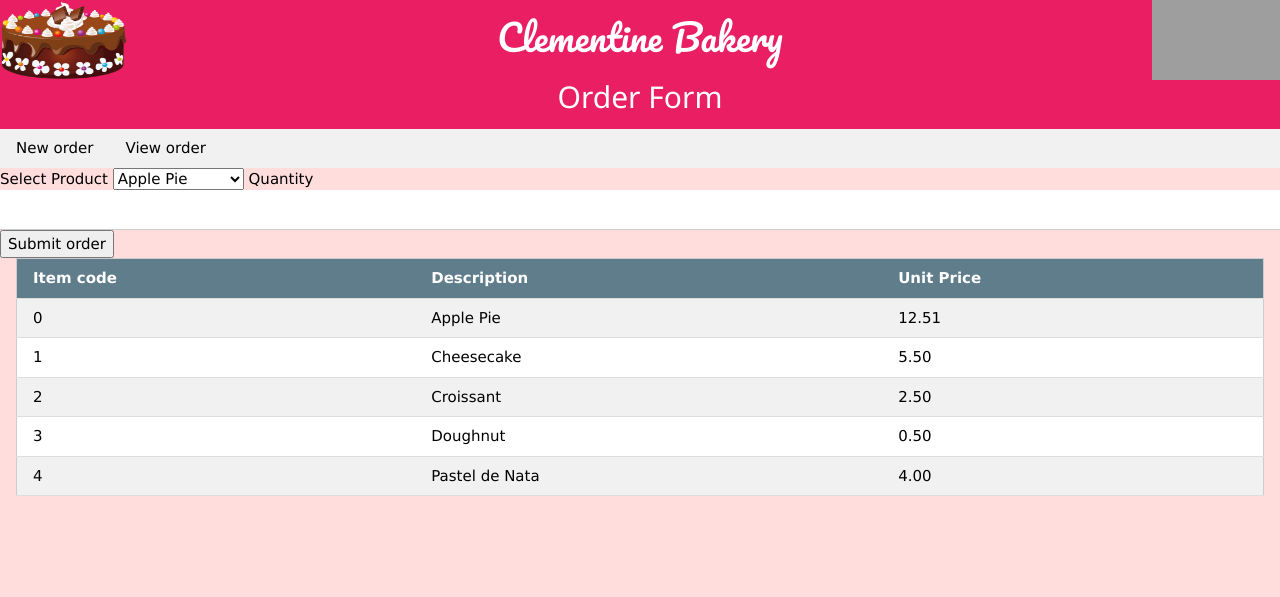
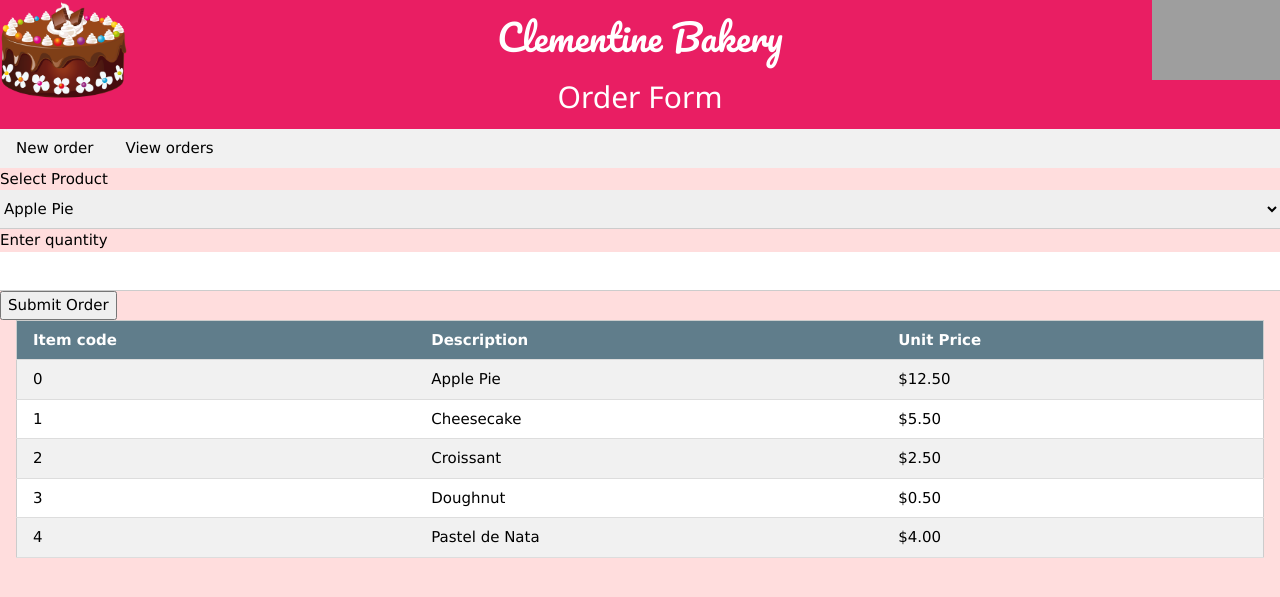
Before and after one commit to Shianne1/Web_Developement_Course, a PHP site: page / in a window 1280 px wide. Shown: the top 597 px of the page. Run offline with PHP 8.4, Linux system fonts and the light colour scheme; grey boxes are pictures that could not be loaded.

Commit message:
Update index.php and Menu.php
everything is working except for the chocolate cake image. I am not sure why it is big.

```diff
--- a/chp-03/Ch3_Bakery/index.php
+++ b/chp-03/Ch3_Bakery/index.php
@@ -1,10 +1,13 @@
 <?php
 $productsArray = [
-    0=> ['Apple Pie', 12.51],
-    1=> ['Cheesecake', 5.5],
+    0 => ['Apple Pie', 12.5],
+    1 => ['Cheesecake', 5.50],
     2 => ['Croissant', 2.5],
     3 => ['Doughnut', 0.5],
-    4 => ['Pastel de Nata', 4]]?>
+    4 => ['Pastel de Nata', 4]];
+
+    $GLOBALS['productsArray'] = $productsArray;
+    ?>
 
 
 <!DOCTYPE html>
@@ -12,7 +15,7 @@ $productsArray = [
 <head>
     <meta charset="UTF-8">
     <meta name="viewport" content="width=device-width, initial-scale=1.0">
-    <title>Home</title>
+    <title>Clementine Bakery-Home</title>
     <link rel = "stylesheet" href = "https://www.w3schools.com/w3css/4/w3.css">
     <!-- Gooogle fonts -->
      <link rel = "stylesheet" href = "https://fonts.googleapis.com/css?family=Pacifico"> <!-- a GET request -->
@@ -25,29 +28,29 @@ $productsArray = [
     <div class="w3-container w3-center w3-pink">
         <h1>Clementine Bakery</h1>
         <h2>Order Form</h2>
-        <img src="ChocolateCake.png" width = "10%" height = "10%" class="w3-display-topleft">
-        <img src="Croissant_PNG_Clip_Art-2216.png"" width = "10%" height = "10%" class="w3-display-topright">
+        <img src="ChocolateCake.png" width = "10%" class="w3-display-topleft">
+        <img src="Croissant_PNG_Clip_Art-2216.png" width = "10%" height = "10%" class="w3-display-topright">
     </div>
     <?phP include "menu.php"; ?>
     <form action = "ProcessOrder.php" mthod = "POST">
         <label>Select Product</label>
-        <select> name = "product" class = "w3-select">
+        <select name = "product" class = "w3-select">
             <?php
+            // loop through the $product Array
             foreach($productsArray as $key =>$value)
-            echo "<option value = '$key'> $value[0] </option>";
+            echo "<option value = '$key'> $value[0] </option><br>";
         ?>
         </select>
 
-        <label>Quantity</label>
-        <input type="text" class="w3-input" name = "quantity" size = "3">
+        <label>Enter quantity</label>
+        <input type="text" class="w3-input" name = "quantity" size = "4" maxlength = "4">
 
-        <input type = "submit" value = "Submit order">
+        <input type = "submit" name = "submit" value = "Submit Order">
 
     </form>
-
     <div class="w3-container">
         <table class="w3-table w3-table-all">
-            <tr class="w3-blue-grey">
+            <tr class="w3-blue-gray">
                 <th>Item code</th>
                 <th>Description</th>
                 <th>Unit Price</th>
@@ -57,14 +60,11 @@ $productsArray = [
                 echo "<tr>";
                 echo "<td>$key</td>";
                 echo "<td>$value[0]</td>";
-            echo "<td>".number_format($value[1], 2). "</td>";
+                echo "<td> $".number_format($value[1], 2). "</td>";
                 echo "</tr>";
                 }
             ?>
         </table>
     </div>
-
-
-
 </body>
 </html>
--- a/chp-03/Ch3_Bakery/menu.php
+++ b/chp-03/Ch3_Bakery/menu.php
@@ -2,5 +2,5 @@
 <!-- this will be included into other pages as a reference -->
 <div class="w3-bar w3-light-grey">
     <a href="index.php" class="w3-bar-item w3-button">New order</a>
-    <a href="ViewOrders.php" class="w3-bar-item w3-button">View order</a>
+    <a href="ViewOrders.php" class="w3-bar-item w3-button">View orders</a>
 </div>
```
Lines whose indentation alone changed are shown as unchanged.
